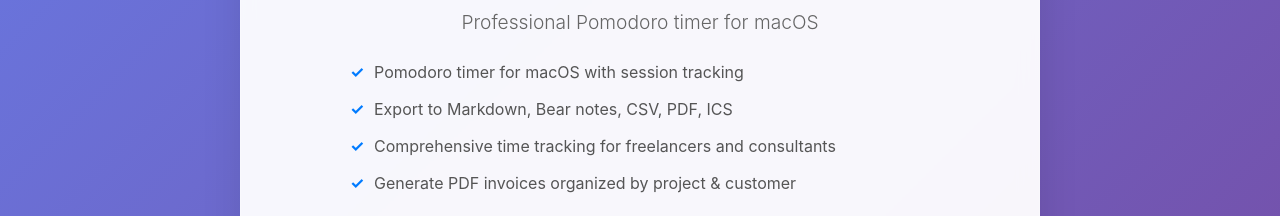
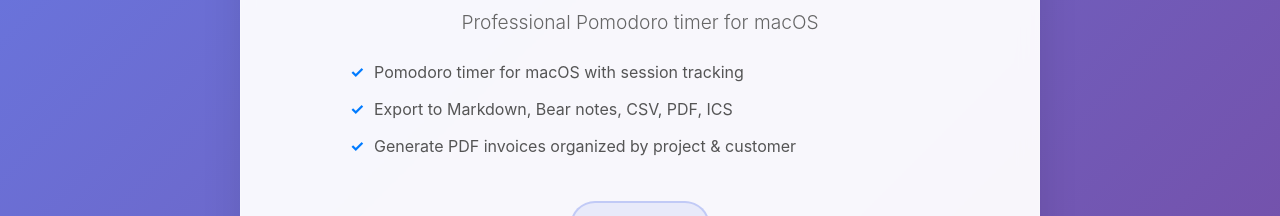
Before and after one commit to mreider/mattato, a browser extension: page docs/index.html in a window 1280 px wide. Shown: the part 518-734 px from the top of the page. Drawn offline with Linux system fonts and the light colour scheme; no server answers.

Commit message:
test doc runners

```diff
--- a/docs/index.html
+++ b/docs/index.html
@@ -301,7 +301,6 @@
             <ul class="features">
                 <li>Pomodoro timer for macOS with session tracking</li>
                 <li>Export to Markdown, Bear notes, CSV, PDF, ICS</li>
-                <li>Comprehensive time tracking for freelancers and consultants</li>
                 <li>Generate PDF invoices organized by project & customer</li>
             </ul>
         </div>
```
